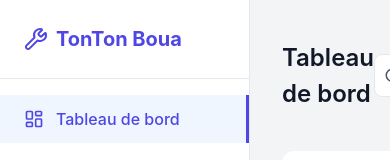
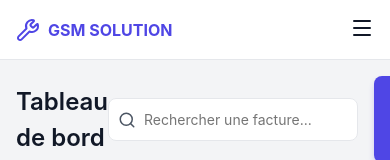
Before and after one commit to konedamaa1-os/GSM-Solution, a React (Vite) app: page /login in a window 390 px wide. Both pictures are taken after a click on the button "🚧 Accès Rapide Admin (Sans Email)". Shown: the top 160 px of the page. Built offline with nearby package versions, Linux system fonts and the light colour scheme; no server answers; the database is empty.

Commit message:
Fix mobile responsiveness: Sidebar now closes on link click

```diff
--- a/src/App.tsx
+++ b/src/App.tsx
@@ -1,7 +1,7 @@
 import React from 'react';
 import { BrowserRouter, Routes, Route, NavLink, Navigate } from 'react-router-dom';
 import { AppProvider, useAppContext } from './context/AppContext';
-import { Wrench, FileText, LayoutDashboard, Settings, Users, LogOut, CreditCard } from 'lucide-react';
+import { Wrench, FileText, LayoutDashboard, Settings, Users, LogOut, CreditCard, Menu, X } from 'lucide-react';
 
 // Components (we will create these next)
 import Dashboard from './pages/Dashboard';
@@ -33,42 +33,71 @@ const AdminRoute = ({ children }: { children: React.ReactNode }) => {
 };
 
 const Layout = ({ children }: { children: React.ReactNode }) => {
-  const { isManager, logout } = useAppContext();
+  const { isManager, logout, activeEmployee, user } = useAppContext();
+  const [isMobileMenuOpen, setIsMobileMenuOpen] = React.useState(false);
+
+  const closeMobileMenu = () => setIsMobileMenuOpen(false);
+
   return (
     <div className="app-container">
-      <nav className="sidebar no-print">
-        <div className="sidebar-header">
+      {/* Mobile Header */}
+      <div className="mobile-header no-print">
+        <div style={{ display: 'flex', alignItems: 'center', gap: '0.5rem', fontWeight: 'bold', color: 'var(--primary-color)' }}>
           <Wrench size={24} />
-          <span>TonTon Boua</span>
+          <span>GSM SOLUTION</span>
+        </div>
+        <button onClick={() => setIsMobileMenuOpen(true)} style={{ background: 'none', border: 'none', cursor: 'pointer' }}>
+          <Menu size={24} color="var(--text-primary)" />
+        </button>
+      </div>
+
+      {/* Overlay */}
+      {isMobileMenuOpen && (
+        <div
+          className="sidebar-overlay no-print"
+          onClick={closeMobileMenu}
+          style={{ position: 'fixed', inset: 0, backgroundColor: 'rgba(0,0,0,0.5)', zIndex: 45 }}
+        />
+      )}
+
+      <nav className={`sidebar no-print ${isMobileMenuOpen ? 'open' : ''}`}>
+        <div className="sidebar-header" style={{ display: 'flex', justifyContent: 'space-between', alignItems: 'center' }}>
+          <div style={{ display: 'flex', alignItems: 'center', gap: '0.5rem' }}>
+            <Wrench size={24} />
+            <span>GSM SOLUTION</span>
+          </div>
+          <button className="mobile-close-btn" onClick={closeMobileMenu} style={{ background: 'none', border: 'none', cursor: 'pointer' }}>
+            <X size={24} color="var(--text-secondary)" />
+          </button>
         </div>
         <div className="nav-links">
-          <NavLink to="/" className={({ isActive }) => `nav-item ${isActive ? 'active' : ''}`} end>
+          <NavLink to="/" onClick={closeMobileMenu} className={({ isActive }) => `nav-item ${isActive ? 'active' : ''}`} end>
             <LayoutDashboard size={20} />
             Tableau de bord
           </NavLink>
-          <NavLink to="/nouvelle-facture" className={({ isActive }) => `nav-item ${isActive ? 'active' : ''}`}>
+          <NavLink to="/nouvelle-facture" onClick={closeMobileMenu} className={({ isActive }) => `nav-item ${isActive ? 'active' : ''}`}>
             <FileText size={20} />
             Nouvelle Facture
           </NavLink>
-          <NavLink to="/reparations" className={({ isActive }) => `nav-item ${isActive ? 'active' : ''}`}>
+          <NavLink to="/reparations" onClick={closeMobileMenu} className={({ isActive }) => `nav-item ${isActive ? 'active' : ''}`}>
             <Wrench size={20} />
             Suivi Réparations
           </NavLink>
-          <NavLink to="/clients" className={({ isActive }) => `nav-item ${isActive ? 'active' : ''}`}>
+          <NavLink to="/clients" onClick={closeMobileMenu} className={({ isActive }) => `nav-item ${isActive ? 'active' : ''}`}>
             <Users size={20} />
             Clients
           </NavLink>
-          <NavLink to="/catalogue" className={({ isActive }) => `nav-item ${isActive ? 'active' : ''}`}>
+          <NavLink to="/catalogue" onClick={closeMobileMenu} className={({ isActive }) => `nav-item ${isActive ? 'active' : ''}`}>
             <FileText size={20} />
             Catalogue
           </NavLink>
           {isManager && (
             <>
-              <NavLink to="/abonnement" className={({ isActive }) => `nav-item ${isActive ? 'active' : ''}`}>
+              <NavLink to="/abonnement" onClick={closeMobileMenu} className={({ isActive }) => `nav-item ${isActive ? 'active' : ''}`}>
                 <CreditCard size={20} />
                 Abonnement
               </NavLink>
-              <NavLink to="/parametres" className={({ isActive }) => `nav-item ${isActive ? 'active' : ''}`}>
+              <NavLink to="/parametres" onClick={closeMobileMenu} className={({ isActive }) => `nav-item ${isActive ? 'active' : ''}`}>
                 <Settings size={20} />
                 Paramètres
               </NavLink>
@@ -76,10 +105,10 @@ const Layout = ({ children }: { children: React.ReactNode }) => {
           )}
           <div style={{ flex: 1 }}></div>
           <div style={{ padding: '0 1rem', marginBottom: '1rem', color: 'var(--text-secondary)', fontSize: '0.875rem' }}>
-            Connecté : <strong>{useAppContext().activeEmployee?.name || useAppContext().user?.email}</strong>
+            Connecté : <strong>{activeEmployee?.name || user?.email}</strong>
           </div>
           <button
-            onClick={() => logout()}
+            onClick={() => { closeMobileMenu(); logout(); }}
             className="nav-item"
             style={{ background: 'none', border: 'none', cursor: 'pointer', width: '100%', color: '#ef4444' }}
           >
--- a/src/index.css
+++ b/src/index.css
@@ -245,3 +245,51 @@ textarea.form-control {
     margin: 0;
   }
 }
+
+/* Mobile Responsive */
+@media (max-width: 768px) {
+  .app-container {
+    flex-direction: column;
+  }
+  .sidebar {
+    position: fixed;
+    top: 0;
+    left: 0;
+    height: 100vh;
+    z-index: 50;
+    transform: translateX(-100%);
+    transition: transform 0.3s ease;
+  }
+  .sidebar.open {
+    transform: translateX(0);
+    box-shadow: 4px 0 10px rgba(0,0,0,0.1);
+  }
+  .mobile-header {
+    display: flex;
+    align-items: center;
+    justify-content: space-between;
+    padding: 1rem;
+    background: var(--surface-color);
+    border-bottom: 1px solid var(--border-color);
+    position: sticky;
+    top: 0;
+    z-index: 40;
+  }
+  .form-row {
+    grid-template-columns: 1fr;
+  }
+  .main-content {
+    padding: 1rem;
+  }
+}
+@media (min-width: 769px) {
+  .mobile-header {
+    display: none;
+  }
+  .sidebar-overlay {
+    display: none;
+  }
+  .mobile-close-btn {
+    display: none;
+  }
+}
```
